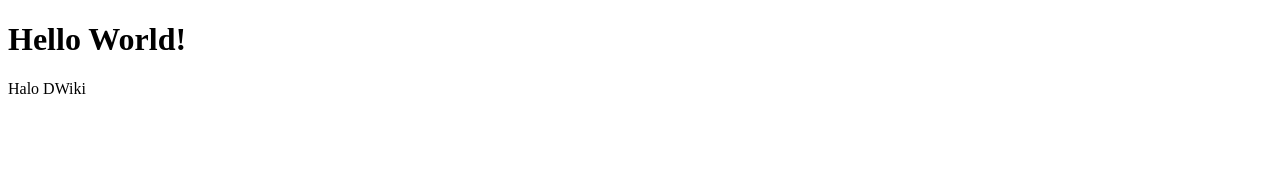
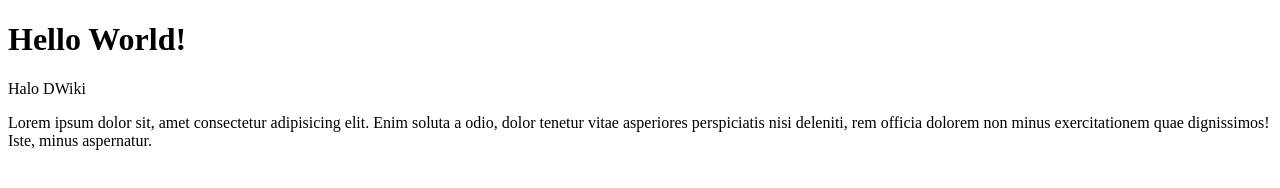
Before and after one commit to DwikiIqbal/dwiki-git-test, a plain HTML site: page index.html in a window 1280 px wide. Drawn offline with Linux system fonts and the light colour scheme.

Commit message:
Menambahkan paragraf

```diff
--- a/index.html
+++ b/index.html
@@ -9,5 +9,6 @@
 <body>
     <h1>Hello World!</h1>
     <p>Halo DWiki</p>
+    <p>Lorem ipsum dolor sit, amet consectetur adipisicing elit. Enim soluta a odio, dolor tenetur vitae asperiores perspiciatis nisi deleniti, rem officia dolorem non minus exercitationem quae dignissimos! Iste, minus aspernatur.</p>
 </body>
 </html>
```
